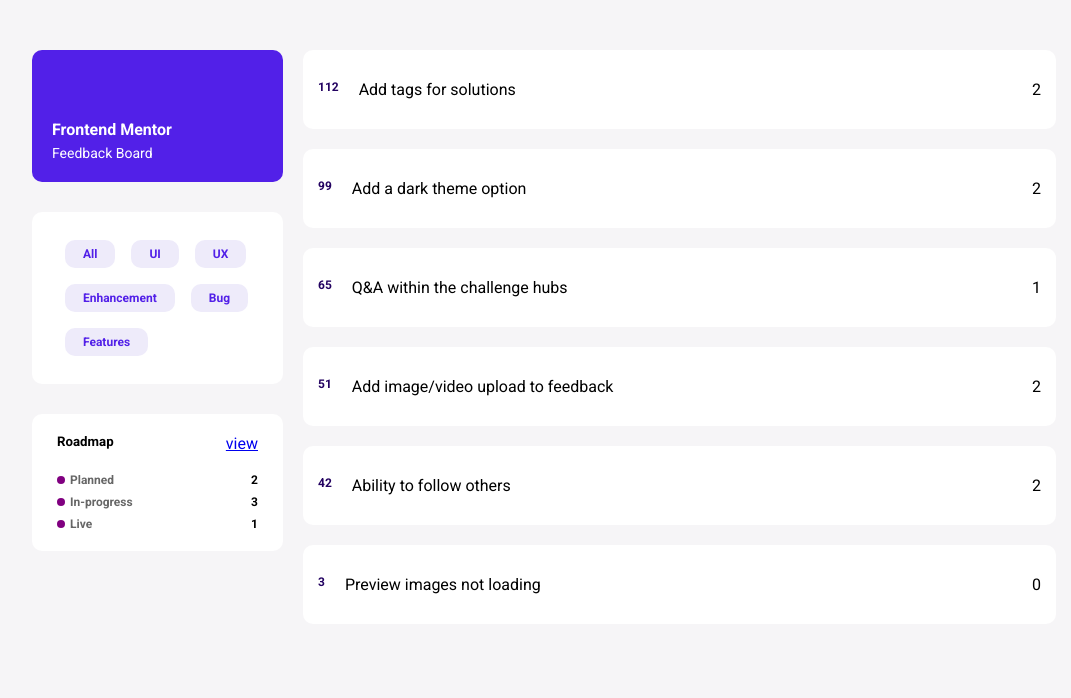
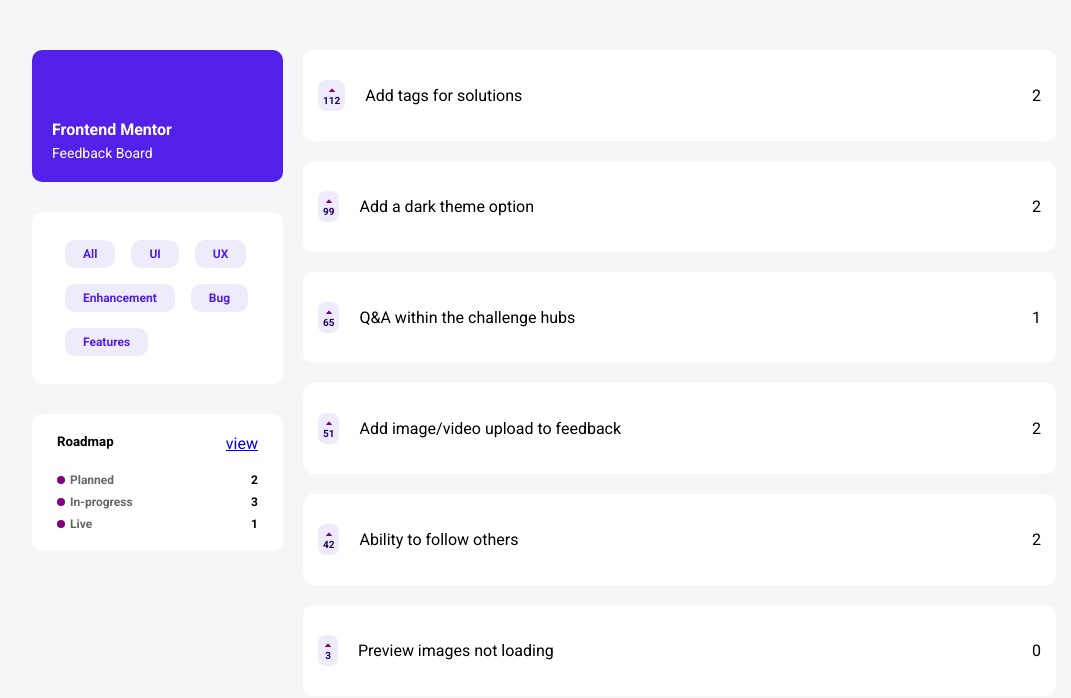
Before and after one commit to Phenol2/product-feedback-app, a React (Vite) app: page / in a window 1280 px wide. Shown: the top 698 px of the page, without its empty margins (96-1167 px from the left). Built offline with nearby package versions, Linux system fonts and the light colour scheme.

Commit message:
done with the upvote button

```diff
--- a/src/components/Product/Product.jsx
+++ b/src/components/Product/Product.jsx
@@ -1,5 +1,7 @@
 import React from "react"
 import { Container, Upvotes,Details, Comments} from "./Product.styled"
+
+import {FaCaretUp} from "react-icons/fa"
 
 const Product = ({ upvotes, comments, title }) => {
   let commentLength = (comments?.length) ? (comments?.length) : 0
@@ -8,6 +10,7 @@
   return (
     <Container>
       <Upvotes>
+      <FaCaretUp />
         {upvotes}
       </Upvotes>
       <Details>{ title}</Details>
--- a/src/components/Product/Product.styled.js
+++ b/src/components/Product/Product.styled.js
@@ -3,6 +3,7 @@
 export const Container = styled.section`
     width: 100%;
     display: flex;
+    align-items: center;
     gap: 20px;
     background-color: white;
     padding: 30px 15px;
@@ -11,9 +12,19 @@
 `
 
 export const Upvotes = styled.div`
-    font-size: 12px;
+    font-size: 10px;
     font-weight: bold;
     color: #230261;
+    display: flex;
+    flex-direction: column;
+    align-items: center;
+    background-color: #eeebfa;
+    padding: 5px;
+    border-radius: 8px;
+
+    & > svg{
+      color: purple;
+    }
 `
 
 export const Details = styled.div`
```
